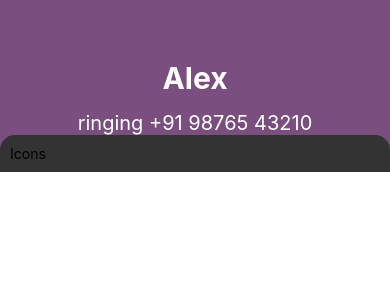
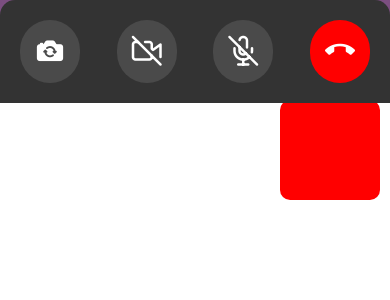
Before and after one commit to badal-ag/FaceDuo, a React Native app: screen / in a window 390 px wide. Shown: the top 300 px of the page. Built offline with nearby package versions, Linux system fonts and the light colour scheme.

Commit message:
All Screens UI Done

```diff
--- a/App.js
+++ b/App.js
@@ -1,13 +1,15 @@
 import { StyleSheet, SafeAreaView, StatusBar } from 'react-native';
 import CallingScreen from './src/screens/CallingScreen';
+import CallScreen from './src/screens/CallScreen';
 import ContactsScreen from './src/screens/ContactsScreen';
+import IncomingCallScreen from './src/screens/IncomingCallScreen';
 
 const App = () => {
 
   return (
     <SafeAreaView>
 
-      <CallingScreen />
+      <CallScreen />
 
       <StatusBar barStyle={'dark-content'} />
     </SafeAreaView>
--- /dev/null
+++ b/src/components/CallActionBox/index.js
@@ -0,0 +1,48 @@
+import { View, StyleSheet } from 'react-native';
+import { Ionicons, Feather, MaterialIcons } from '@expo/vector-icons';
+
+export default function CallActionBox() {
+    return (
+        <View style={styles.buttonsContainer}>
+
+            <View style={styles.iconButton}>
+                <Ionicons name="ios-camera-reverse" size={30} color="white" />
+            </View>
+
+            <View style={styles.iconButton}>
+                <Feather name="video-off" size={30} color="white" />
+            </View>
+
+            <View style={styles.iconButton}>
+                <Feather name="mic-off" size={30} color="white" />
+            </View>
+
+            <View style={[styles.iconButton, {backgroundColor: 'red'}]}>
+                <MaterialIcons name="call-end" size={30} color="white" />
+            </View>
+
+        </View>
+    );
+};
+
+
+const styles = StyleSheet.create({
+
+    buttonsContainer: {
+        backgroundColor: '#333333',
+        padding: 20,
+        borderTopLeftRadius: 15,
+        borderTopRightRadius: 15,
+        width: '100%',
+        justifyContent: 'space-between',
+        flexDirection: 'row',
+        marginTop: 'auto',
+    },
+
+    iconButton: {
+        backgroundColor: '#4a4a4a',
+        padding: 15,
+        borderRadius: 50,
+    },
+
+});
--- /dev/null
+++ b/src/screens/CallScreen/index.js
@@ -0,0 +1,35 @@
+import { View, StyleSheet } from 'react-native';
+import CallActionBox from '../../components/CallActionBox';
+
+export default function CallScreen() {
+    return (
+
+        <View style={styles.page}>
+            <View style={styles.cameraPreview} />
+
+
+            <CallActionBox />
+        </View>
+    );
+};
+
+const styles = StyleSheet.create({
+
+    page: {
+        flex: 1,
+        backgroundColor: '#7b4e80',
+    },
+
+    cameraPreview: {
+        width: 100,
+        height: 100,
+        backgroundColor: 'red',
+
+        borderRadius: 10,
+
+        position: 'absolute',
+        right: 10,
+        top: 100,
+    },
+
+});
--- a/src/screens/CallingScreen/index.js
+++ b/src/screens/CallingScreen/index.js
@@ -1,5 +1,6 @@
 import { View, Text, StyleSheet } from 'react-native';
-
+import { Ionicons, Feather, MaterialIcons } from '@expo/vector-icons';
+import CallActionBox from '../../components/CallActionBox';
 
 export default function CallingScreen() {
     return (
@@ -10,9 +11,7 @@ export default function CallingScreen() {
                 <Text style={styles.phoneNumber}>ringing +91 98765 43210</Text>
             </View>
 
-            <View style={styles.buttonsContainer}>
-                <Text>Icons</Text>
-            </View>
+            <CallActionBox />
 
         </View>
     );
@@ -48,10 +47,18 @@ const styles = StyleSheet.create({
 
     buttonsContainer: {
         backgroundColor: '#333333',
-        padding: 10,
+        padding: 20,
         borderTopLeftRadius: 15,
         borderTopRightRadius: 15,
         width: '100%',
+        justifyContent: 'space-between',
+        flexDirection: 'row',
+    },
+
+    iconButton: {
+        backgroundColor: '#4a4a4a',
+        padding: 15,
+        borderRadius: 50,
     },
 
 });
--- a/src/screens/ContactsScreen/index.js
+++ b/src/screens/ContactsScreen/index.js
@@ -2,7 +2,7 @@ import { useState, useEffect } from 'react';
 import { View, Text, FlatList, StyleSheet, TextInput } from 'react-native';
 import dummyContacts from '../../../assets/data/contacts.json';
 
-const ContactsScreen = () => {
+export default function ContactsScreen() {
 
     const [ searchTerm, setSearchTerm ] = useState('');
     const [ filteredContacts, setFilteredContacts ] = useState(dummyContacts);
@@ -68,5 +68,3 @@ const styles = StyleSheet.create({
 
 
 });
-
-export default ContactsScreen;
--- /dev/null
+++ b/src/screens/IncomingCallScreen/index.js
@@ -0,0 +1,109 @@
+import { View, Text, StyleSheet, ImageBackground, Pressable } from 'react-native';
+import bg from '../../../assets/images/ios_bg.png';
+import { Ionicons, Entypo, Feather } from '@expo/vector-icons';
+
+export default function IncomingCallScreen() {
+
+    const onDecline = () => {
+        console.warn("Decline Button Pressed")
+    }
+
+    const onAccept = () => {
+        console.warn("Accept Button Pressed")
+    }
+
+
+    return (
+
+        <View style={styles.root}>
+            <ImageBackground source={bg} style={styles.bg}  resizeMode="cover">
+                <Text style={styles.name}>Alex</Text>
+                <Text style={styles.phoneNumber}>Incoming Video.....</Text>
+
+                <View style={[styles.row, {marginTop: 'auto'}]}>
+                    <View style={styles.iconContainer}>
+                        <Ionicons name="alarm" size={30} color="white" />
+                        <Text style={styles.iconText}>Remind Me</Text>
+                    </View>
+                    <View style={styles.iconContainer}>
+                        <Entypo name="message" size={30} color="white" />
+                        <Text style={styles.iconText}>Message</Text>
+                    </View>
+                </View>
+
+                <View style={styles.row}>
+
+
+                    <Pressable onPress={onDecline} style={styles.iconContainer}>
+                        <View style={styles.iconButtonContainer}>
+                            <Feather name="x" size={40} color="white" />
+                        </View>
+                        <Text style={styles.iconText}>Decline</Text>
+                    </Pressable>
+
+
+                    <Pressable onPress={onAccept} style={styles.iconContainer}>
+                        <View style={[styles.iconButtonContainer, {backgroundColor: '#2e7bff'}]}>
+                            <Feather name="check" size={40} color="white" />
+                        </View>
+                        <Text style={styles.iconText}>Accept</Text>
+                    </Pressable>
+
+
+                </View>
+
+            </ImageBackground>
+        </View>
+    )
+}
+
+const styles = StyleSheet.create({
+
+    root: {
+        height: '100%',
+    },
+
+    bg: {
+        flex: 1,
+        alignItems: 'center',
+        padding: 10,
+        paddingBottom: 50,
+    },
+
+    name: {
+        fontSize: 30,
+        fontWeight: 'bold',
+        color: 'white',
+        marginTop: 100,
+        marginBottom: 15,
+    },
+
+    phoneNumber: {
+        fontSize: 20,
+        color: 'white',
+    },
+
+    row: {
+        width: '100%',
+        flexDirection: 'row',
+        justifyContent: 'space-around',
+    },
+
+    iconContainer: {
+        alignItems: 'center',
+        marginVertical: 20,
+    },
+
+    iconText: {
+        color: 'white',
+        marginTop: 10,
+    },
+
+    iconButtonContainer: {
+        backgroundColor: 'red',
+        padding: 15,
+        borderRadius: 50,
+        margin: 10,
+    },
+
+});
```
